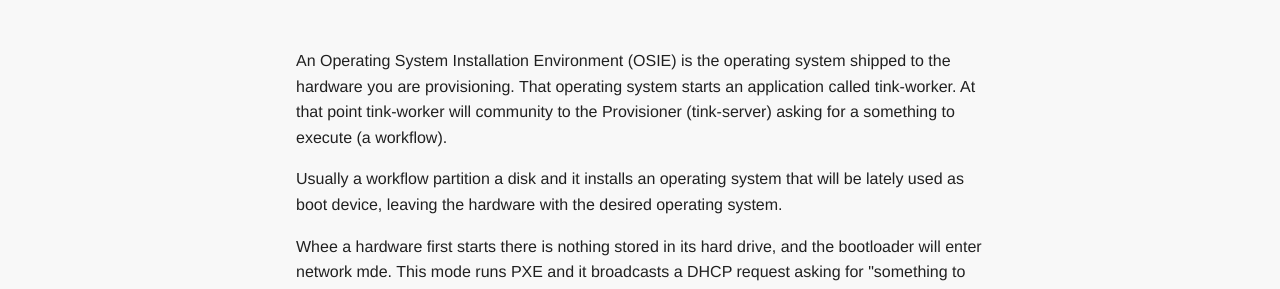
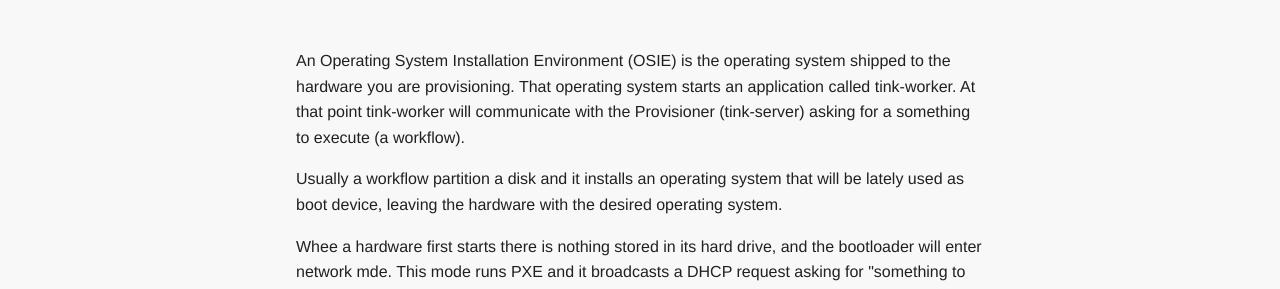
Before and after one commit to tinkerbell/tinkerbell-docs, an MkDocs documentation site: the page built from docs/services/osie.md, in a window 1280 px wide and 900 px high. Shown: the part 192-481 px from the top of the window. Built offline with MkDocs 1.6.1 and Material for MkDocs 9.7.7, drawn with Linux system fonts in a browser that asks for light colours; some web fonts are replaced.

Commit message:
Update docs/services/osie.md
Co-authored-by: Manuel Mendez <708570+mmlb@users.noreply.github.com>

```diff
--- a/docs/services/osie.md
+++ b/docs/services/osie.md
@@ -5,7 +5,7 @@ date: 2020-08-31
 
 # The concept of operating system installation environment
 
-An Operating System Installation Environment (OSIE) is the operating system shipped to the hardware you are provisioning. That operating system starts an application called tink-worker. At that point tink-worker will community to the Provisioner (tink-server) asking for a something to execute (a workflow).
+An Operating System Installation Environment (OSIE) is the operating system shipped to the hardware you are provisioning. That operating system starts an application called tink-worker. At that point tink-worker will communicate with the Provisioner (tink-server) asking for a something to execute (a workflow).
 
 Usually a workflow partition a disk and it installs an operating system that will be lately used as boot device, leaving the hardware with the desired operating system.
 
```
